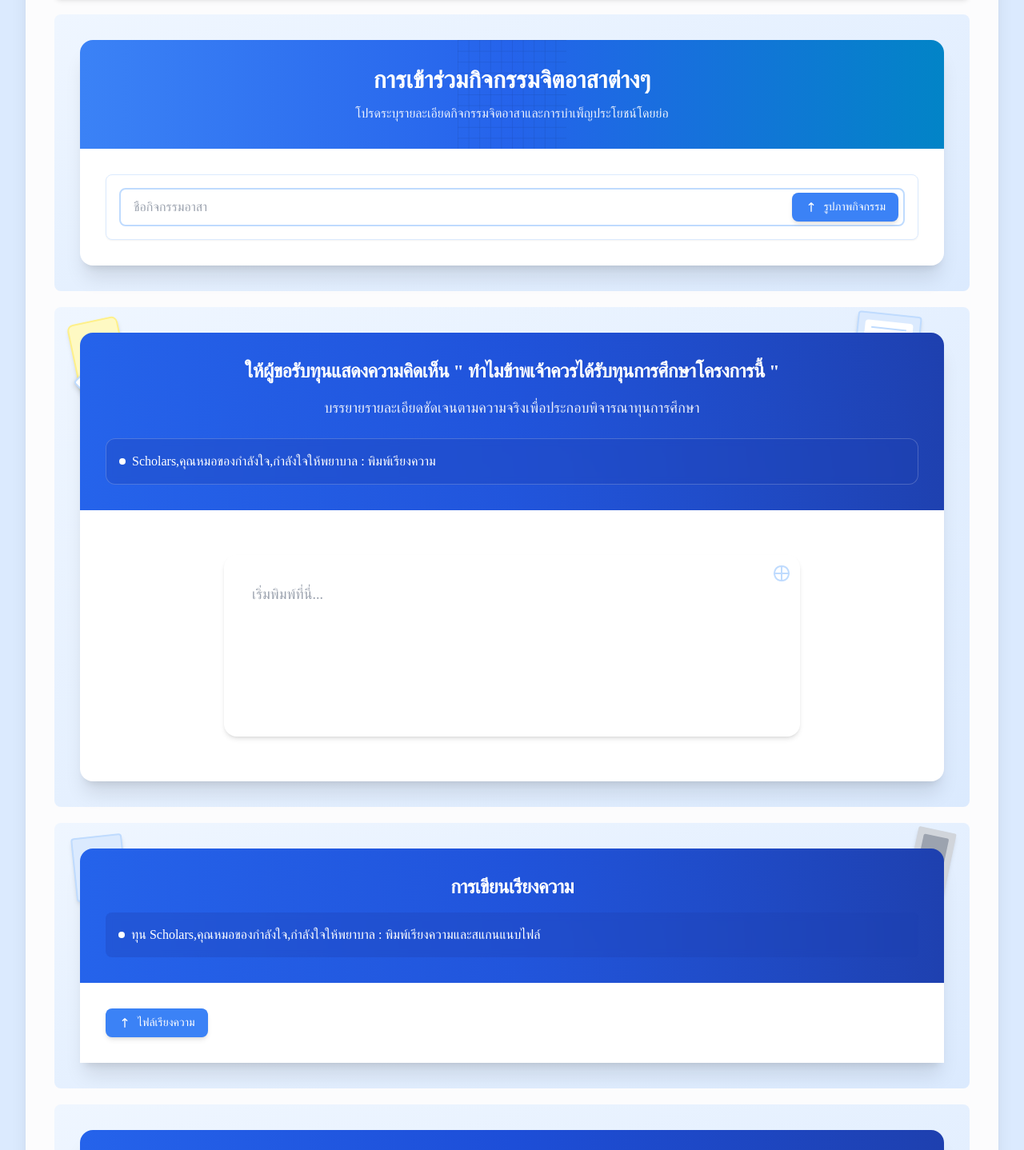
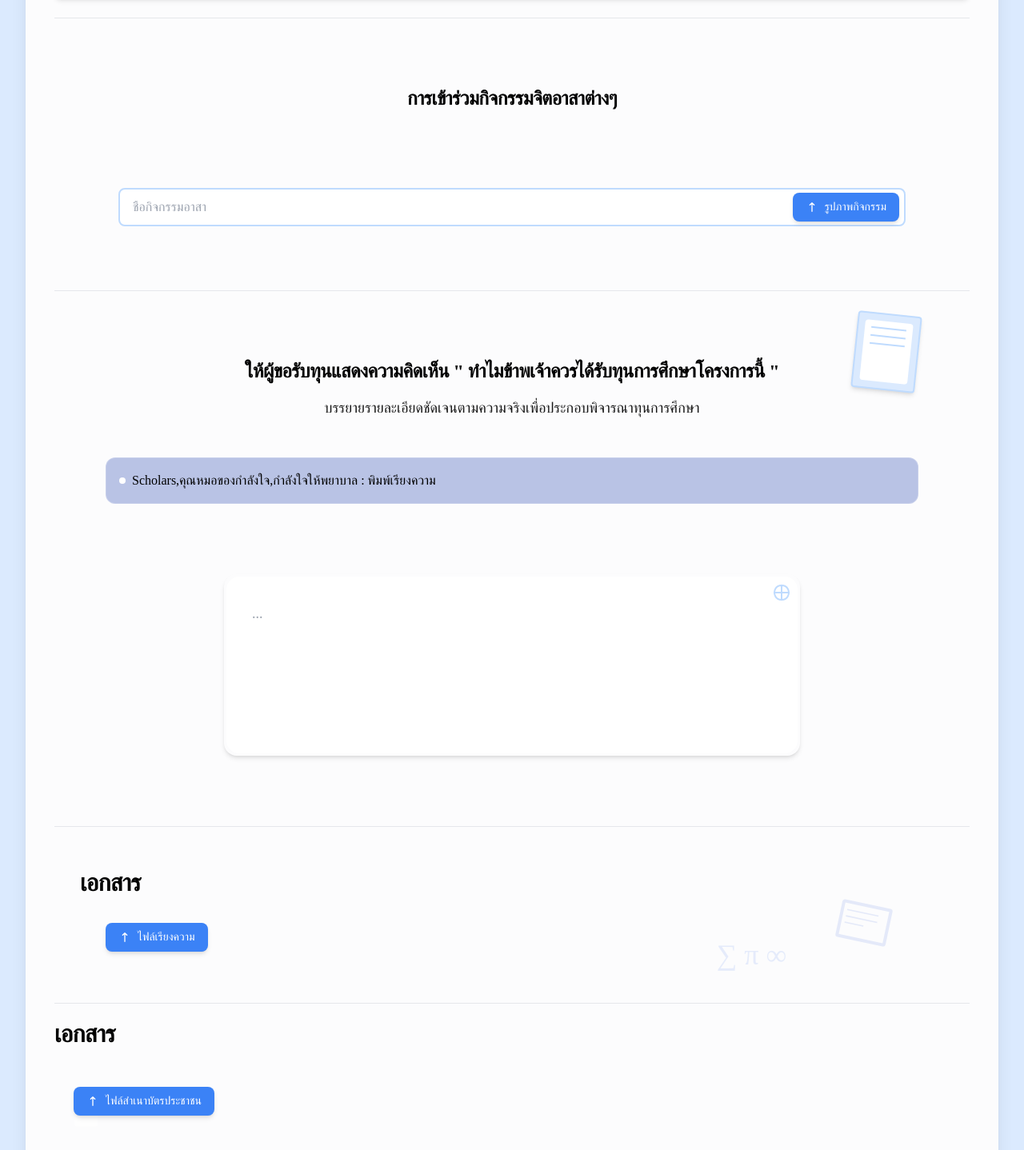
Before and after one commit to CKMarineTest/LoginGumlungjai, a Vue app: page /thegift/documentdata in a window 1280 px wide. Shown: the part 5084-6522 px from the top of the page at 80% size. Built offline with nearby package versions, Linux system fonts and the light colour scheme; a web font is replaced by a local one.

Commit message:
Revision 20

```diff
--- a/src/components/DocumentFormComponent.vue
+++ b/src/components/DocumentFormComponent.vue
@@ -1,5 +1,5 @@
 <template>
-    <div class=" bg-gradient-to-br from-blue-50 to-blue-100 p-2 sm:p-4 md:p-6 lg:p-8">
+    <div class="">
         <div class="absolute top-0 left-0 w-32 h-32 opacity-10">
             <svg viewBox="0 0 100 100" class="w-full h-full text-blue-600">
                 <path d="M20,20 L80,20 L80,70 Q50,90 20,70 Z" fill="currentColor" />
@@ -15,9 +15,9 @@
         </div>
 
         <div class="w-full max-w-6xl mx-auto relative">
-            <div class="bg-white shadow-xl rounded-2xl overflow-hidden">
+            <div class="overflow-hidden">
                 <div
-                    class="bg-gradient-to-r from-blue-600 via-blue-700 to-blue-800 p-6 text-white text-center relative">
+                    class="">
                     <div class="absolute left-4 top-1/2 -translate-y-1/2">
                         <svg viewBox="0 0 100 100" class="w-12 h-12 text-white opacity-80">
                             <rect x="20" y="20" width="60" height="70" rx="4" fill="currentColor" />
@@ -27,13 +27,13 @@
                             <path d="M30 55 H60" stroke="currentColor" stroke-width="2" />
                         </svg>
                     </div>
-                    <h1 class="text-xl sm:text-2xl lg:text-3xl font-bold tracking-tight">แนบเอกสาร</h1>
+                    <h1 class="text-xl sm:text-2xl lg:text-3xl font-bold tracking-tight">เอกสาร</h1>
                 </div>
             </div>
 
             <div class="mt-6 space-y-6">
                 <div
-                    class="group relative overflow-hidden bg-white rounded-xl shadow-lg hover:shadow-xl transition-all duration-500 border border-blue-100/50">
+                    class="group relative overflow-hidden ">
 
 
                     <div class="p-4 sm:p-6 flex flex-col sm:flex-row items-center gap-4">
--- a/src/components/DocumentdataComponent.vue
+++ b/src/components/DocumentdataComponent.vue
@@ -900,11 +900,22 @@
                                                 </div>
                                             </div>
                                         </div>
+
+                                        <br>
+
+                                        <hr>
+
                                         <VolunteerComponent class="mt-5 rounded-lg" />
+
+                                        <hr>
 
                                         <ReasonCommentComponent class="mt-5 rounded-lg" />
 
+                                        <hr>
+
                                         <EssaySubmissionComponent class="mt-5 rounded-lg" />
+
+                                        <hr>
 
                                         <DocumentFormComponent class="mt-5 rounded-lg" />
 
--- a/src/components/EssaySubmissionComponent.vue
+++ b/src/components/EssaySubmissionComponent.vue
@@ -1,13 +1,6 @@
 <template>
-    <div class="bg-gradient-to-br from-blue-50 to-blue-100 p-2 sm:p-4 md:p-6 lg:p-8 overflow-hidden relative">
+    <div class=" p-2 sm:p-4 md:p-6 lg:p-8 overflow-hidden relative">
         <div class="absolute inset-0 overflow-hidden pointer-events-none">
-            <div class="absolute top-[10%] left-[5%] w-16 h-16 opacity-10 transform -rotate-45 animate-float-slow">
-                <svg viewBox="0 0 100 100" class="w-full h-full text-blue-600">
-                    <rect x="20" y="10" width="60" height="10" rx="2" fill="#FCD34D" />
-                    <path d="M20,10 L40,20 L20,30" fill="#4B5563" />
-                    <rect x="40" y="15" width="40" height="2" fill="#374151" />
-                </svg>
-            </div>
 
             <div class="absolute top-[30%] right-[8%] w-20 h-20 opacity-10 transform rotate-12 animate-float">
                 <svg viewBox="0 0 100 100" class="w-full h-full text-blue-700">
@@ -17,53 +10,18 @@
                 </svg>
             </div>
 
-            <div class="absolute bottom-[20%] left-[15%] w-16 h-16 opacity-10 transform -rotate-6 animate-float-fast">
-                <svg viewBox="0 0 100 100" class="w-full h-full text-gray-600">
-                    <rect x="10" y="10" width="80" height="80" fill="white" stroke="currentColor" stroke-width="2" />
-                    <path d="M20 30 H70 M20 50 H70 M20 70 H50" stroke="currentColor" stroke-width="2" />
-                </svg>
-            </div>
-
             <div class="absolute top-[60%] right-[20%] opacity-10 text-4xl text-blue-600 animate-float-slow">
                 ∑ π ∞
             </div>
         </div>
 
-        <div class="w-full max-w-6xl mx-auto relative">
-            <div class="absolute -top-6 -right-2 transform rotate-12 hidden md:block">
-                <div class="w-12 h-20 bg-gray-300 rounded-sm shadow-md flex items-center justify-center">
-                    <div class="w-8 h-16 bg-gray-400 rounded-sm"></div>
-                </div>
+
+
+        <div class="overflow-hidden">
+            <div class="">
+                <h1 class="text-xl sm:text-2xl lg:text-3xl font-bold tracking-tight">เอกสาร</h1>
             </div>
 
-            <div class="absolute -top-4 -left-2 transform -rotate-6 hidden md:block">
-                <div
-                    class="w-16 h-20 bg-blue-100 rounded shadow-md flex flex-col justify-center px-2 border-2 border-blue-200">
-                    <div class="space-y-2">
-                        <div class="h-0.5 bg-blue-300 w-full"></div>
-                        <div class="h-0.5 bg-blue-300 w-full"></div>
-                        <div class="h-0.5 bg-blue-300 w-full"></div>
-                    </div>
-                </div>
-            </div>
-
-            <div class="bg-white shadow-xl rounded-t-2xl overflow-hidden">
-                <div
-                    class="bg-gradient-to-r from-blue-600 via-blue-700 to-blue-800 p-4 sm:p-6 md:p-8 text-white relative">
-                    <div
-                        class="absolute top-0 left-0 w-full h-full opacity-30 bg-[radial-gradient(circle_at_50%_120%,rgba(59,130,246,0.5),rgba(255,255,255,0))]">
-                    </div>
-                    <h1
-                        class="text-lg sm:text-xl md:text-2xl font-bold tracking-tight text-center mb-4 text-shadow relative z-10">
-                        การเขียนเรียงความ
-                    </h1>
-                    <div class="space-y-2 bg-blue-800/30 p-3 sm:p-4 rounded-lg backdrop-blur-sm text-sm sm:text-base">
-                        <p class="flex items-center space-x-2">
-                            <span class="w-1.5 h-1.5 sm:w-2 sm:h-2 bg-white rounded-full flex-shrink-0"></span>
-                            <span>ทุน Scholars,คุณหมอของกำลังใจ,กำลังใจให้พยาบาล : พิมพ์เรียงความและสแกนแนบไฟล์</span>
-                        </p>
-                    </div>
-                </div>
 
             <div class="p-4 sm:p-6 md:p-8">
                 <button
@@ -83,7 +41,6 @@
             </div>
         </div>
     </div>
-    </div>
 </template>
 
 <script setup>
--- a/src/components/ReasonCommentComponent.vue
+++ b/src/components/ReasonCommentComponent.vue
@@ -1,7 +1,7 @@
 <template>
-    <div class=" bg-gradient-to-br from-blue-50 to-blue-100 p-2 sm:p-4 md:p-6 lg:p-8">
+    <div class="p-2 sm:p-4 md:p-6 lg:p-8">
         <div class="w-full max-w-6xl mx-auto relative">
-            <div class="absolute -top-4 -left-2 transform -rotate-12 hidden md:block">
+            <!-- <div class="absolute -top-4 -left-2 transform -rotate-12 hidden md:block">
                 <div
                     class="w-16 h-24 bg-yellow-100 rounded-lg shadow-md flex flex-col items-center justify-end border-2 border-yellow-200">
                     <div class="w-4 h-16 bg-yellow-400 relative">
@@ -9,7 +9,7 @@
                         <div class="absolute bottom-0 w-full h-4 bg-gray-800 transform rotate-180"></div>
                     </div>
                 </div>
-            </div>
+            </div> -->
 
             <div class="absolute -top-6 right-8 transform rotate-6 hidden md:block">
                 <div
@@ -23,7 +23,7 @@
                 </div>
             </div>
 
-            <div class="absolute top-20 -left-4 transform rotate-45 hidden lg:block">
+            <!-- <div class="absolute top-20 -left-4 transform rotate-45 hidden lg:block">
                 <div
                     class="w-32 h-8 bg-white rounded shadow-md border-2 border-blue-200 flex items-center justify-around">
                     <div class="h-4 w-0.5 bg-blue-300"></div>
@@ -32,13 +32,13 @@
                     <div class="h-3 w-0.5 bg-blue-300"></div>
                     <div class="h-4 w-0.5 bg-blue-300"></div>
                 </div>
-            </div>
+            </div> -->
 
-            <div class="bg-white shadow-xl rounded-2xl overflow-hidden">
+            <div class="overflow-hidden">
                 <div
-                    class="bg-gradient-to-r from-blue-600 via-blue-700 to-blue-800 p-4 sm:p-6 md:p-8 text-white relative">
+                    class=" p-4 sm:p-6 md:p-8 relative">
                     <div
-                        class="absolute top-0 left-0 w-full h-full opacity-30 bg-[radial-gradient(circle_at_50%_120%,rgba(59,130,246,0.5),rgba(255,255,255,0))]">
+                        class="">
                     </div>
 
                     <h1
@@ -48,9 +48,9 @@
                     <p class="text-center text-sm sm:text-base md:text-lg opacity-90 mb-4 sm:mb-6">
                         บรรยายรายละเอียดชัดเจนตามความจริงเพื่อประกอบพิจารณาทุนการศึกษา
                     </p>
-
+                    <br>
                     <div
-                        class="space-y-2 bg-blue-800/30 p-4 rounded-xl backdrop-blur-sm text-sm sm:text-base border border-white/20">
+                        class="space-y-2 bg-blue-800/30 p-4 rounded-xl text-sm sm:text-base border border-white/20">
                         <p class="flex items-center space-x-2">
                             <span class="w-1.5 h-1.5 sm:w-2 sm:h-2 bg-white rounded-full flex-shrink-0"></span>
                             <span>Scholars,คุณหมอของกำลังใจ,กำลังใจให้พยาบาล : พิมพ์เรียงความ</span>
@@ -83,7 +83,7 @@
 
                                         <textarea v-model="text"
                                             class="w-full min-h-[150px] border-none outline-none resize-none text-lg bg-transparent relative z-10"
-                                            placeholder="เริ่มพิมพ์ที่นี่..." @focus="isFocused = true"
+                                            placeholder="..." @focus="isFocused = true"
                                             @blur="isFocused = false" readonly></textarea>
                                     </div>
                                 </div>
--- a/src/components/VolunteerComponent.vue
+++ b/src/components/VolunteerComponent.vue
@@ -1,30 +1,19 @@
 <template>
-    <div class=" bg-gradient-to-br from-blue-50 to-blue-100 p-2 sm:p-4 md:p-8">
+    <div class="p-2 sm:p-4 md:p-8">
         <div class="w-full max-w-7xl mx-auto">
-            <div class="bg-white shadow-xl rounded-2xl overflow-hidden">
-                <div class="bg-gradient-to-r from-blue-500 via-blue-600 to-sky-600 p-4 sm:p-6 md:p-8 relative">
+            <div class="overflow-hidden">
+                <div class="p-4 sm:p-6 md:p-8 relative">
                     <div class="absolute inset-0 opacity-20">
-                        <svg class="w-full h-full" viewBox="0 0 100 100" fill="none">
-                            <pattern id="grid" width="10" height="10" patternUnits="userSpaceOnUse">
-                                <path d="M 10 0 L 0 0 0 10" fill="none" stroke="currentColor" stroke-width="0.5" />
-                            </pattern>
-                            <rect width="100" height="100" fill="url(#grid)" />
-                        </svg>
                     </div>
-                    <h1
-                        class="text-xl sm:text-2xl md:text-3xl font-bold text-white text-center mb-2 sm:mb-3 relative z-10">
+                    <h1 class="text-lg sm:text-xl md:text-2xl font-bold tracking-tight text-center mb-2 sm:mb-4 text-shadow relative">
                         การเข้าร่วมกิจกรรมจิตอาสาต่างๆ
                     </h1>
-                    <p class="text-white/90 text-center text-sm sm:text-base relative z-10">
-                        โปรดระบุรายละเอียดกิจกรรมจิตอาสาและการบำเพ็ญประโยชน์โดยย่อ
-                    </p>
                 </div>
 
                 <div class="p-4 sm:p-6 md:p-8">
                     <div class="space-y-3 sm:space-y-4">
                         <TransitionGroup name="list">
-                            <div
-                                class="p-3 sm:p-4 bg-white rounded-lg border border-blue-100 shadow-sm hover:shadow-md transition-all duration-200">
+                            <div class="p-3 sm:p-4  ">
                                 <div class="flex flex-col sm:flex-row gap-3 sm:gap-4">
                                     <div class="flex-1">
                                         <div class="relative">
```
Lines whose indentation alone changed are shown as unchanged.
